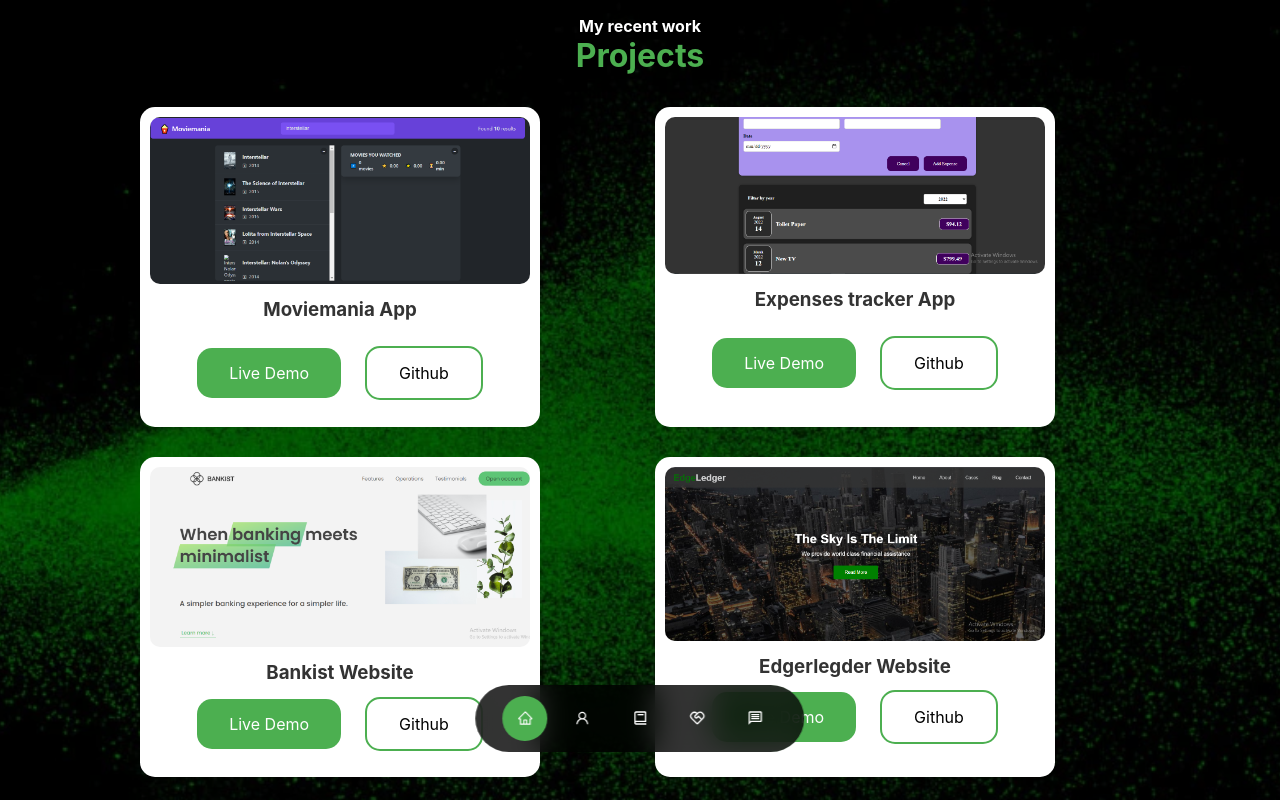
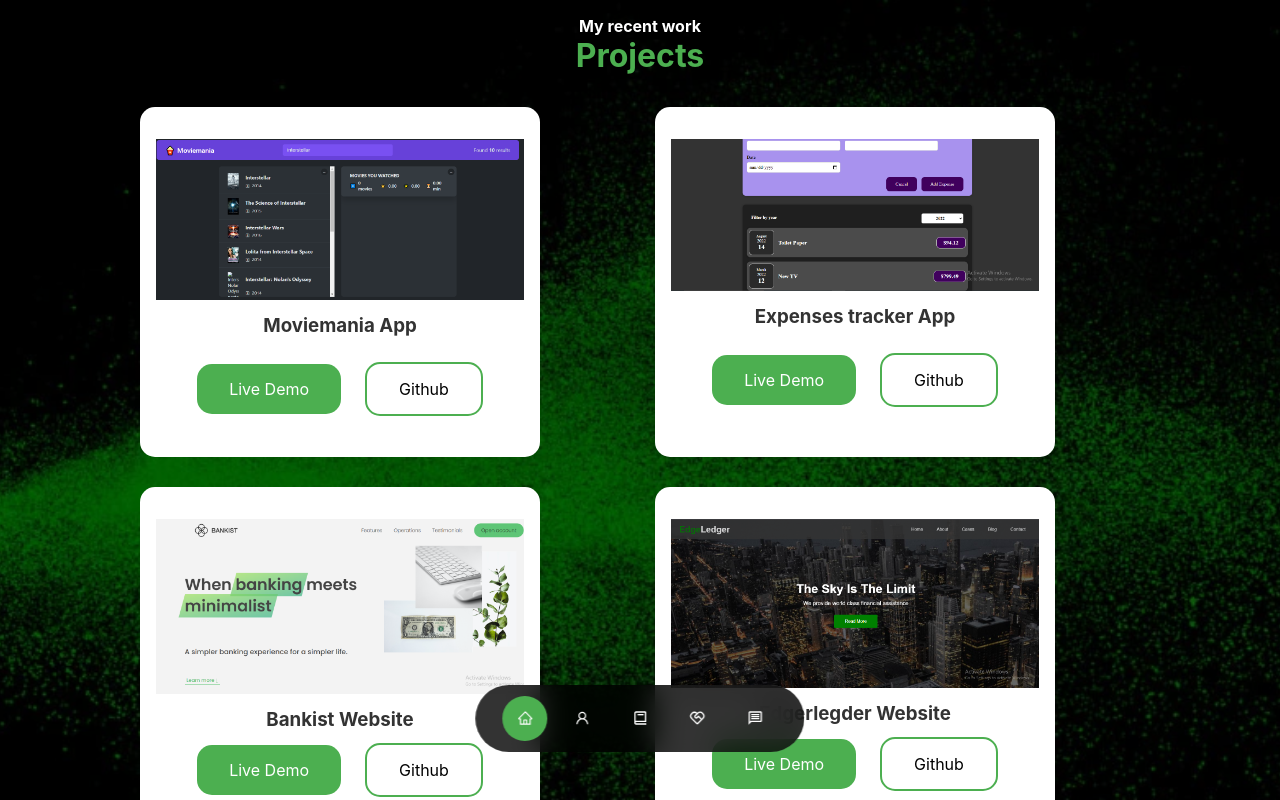
Before and after one commit to odinakazy/My-portfolio, a React (Create React App) app: page /project in a window 1280 px wide. Shown: the top 800 px of the page. Built offline with nearby package versions, Linux system fonts and the light colour scheme.

Commit message:
updateprojectcomponent

```diff
--- a/src/components/Projects.module.css
+++ b/src/components/Projects.module.css
@@ -43,7 +43,7 @@
 }
 .container__portfolio {
   position: relative;
-  height: 320px;
+  height: 350px;
   width: 400px;
   background-color: #fff;
   border-radius: 15px;
@@ -100,7 +100,11 @@
 .img {
   width: 400px;
   padding: 10px 10px;
-  border-radius: 20px;
+
+  padding-top: 2rem;
+  padding-left: 1rem;
+  padding-right: 1rem;
+  /* border: 2px solid red; */
 }
 
 .text {
```
